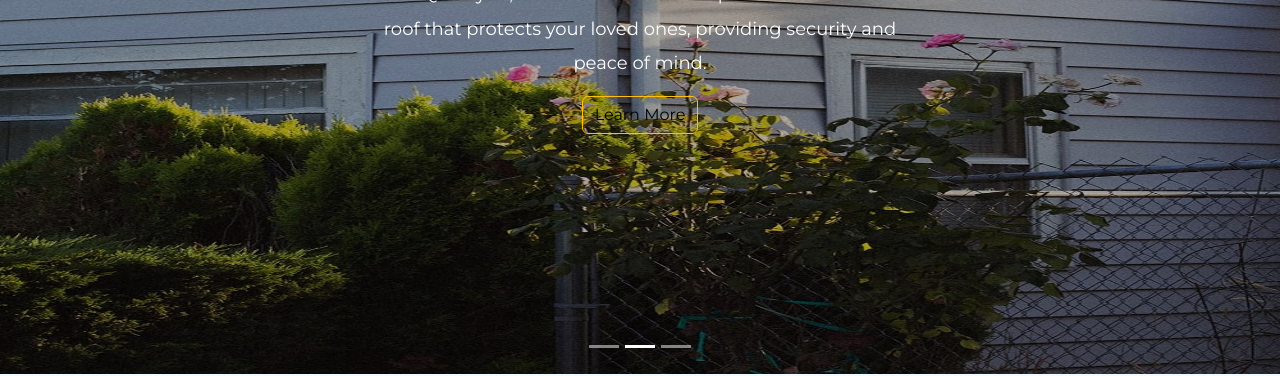
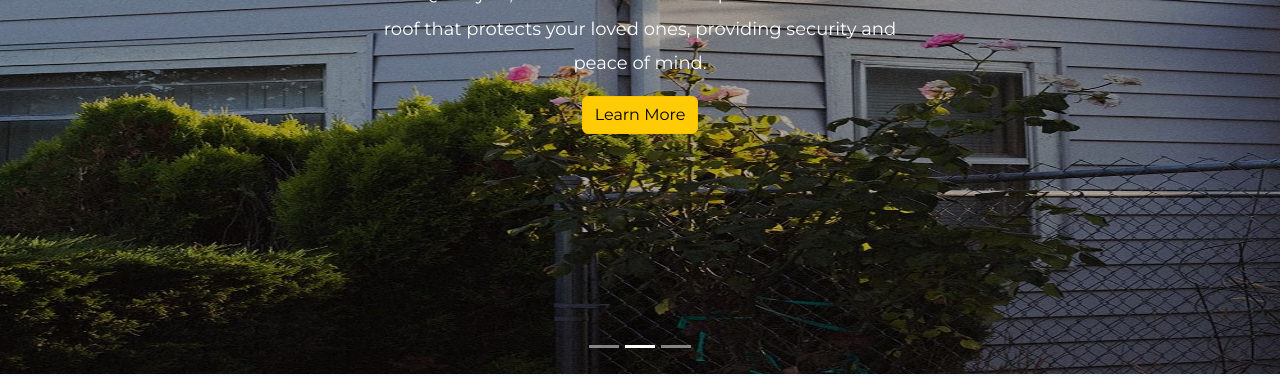
Before and after one commit to markporcarojr/quality-1st-construction, a website built with Parcel: page index.html in a window 1280 px wide. Shown: the part 426-802 px from the top of the page. Built offline with nearby package versions, Linux system fonts and the light colour scheme.

Commit message:
added root colors

```diff
--- a/styles.css
+++ b/styles.css
@@ -2,6 +2,11 @@
 * {
   font-family: "Montserrat", sans-serif;
 }
+:root {
+  --blue: #00274c;
+  --gold: #ffcb05;
+}
+
 .bg-blue {
   background-color: var(--blue) !important;
 }
```
